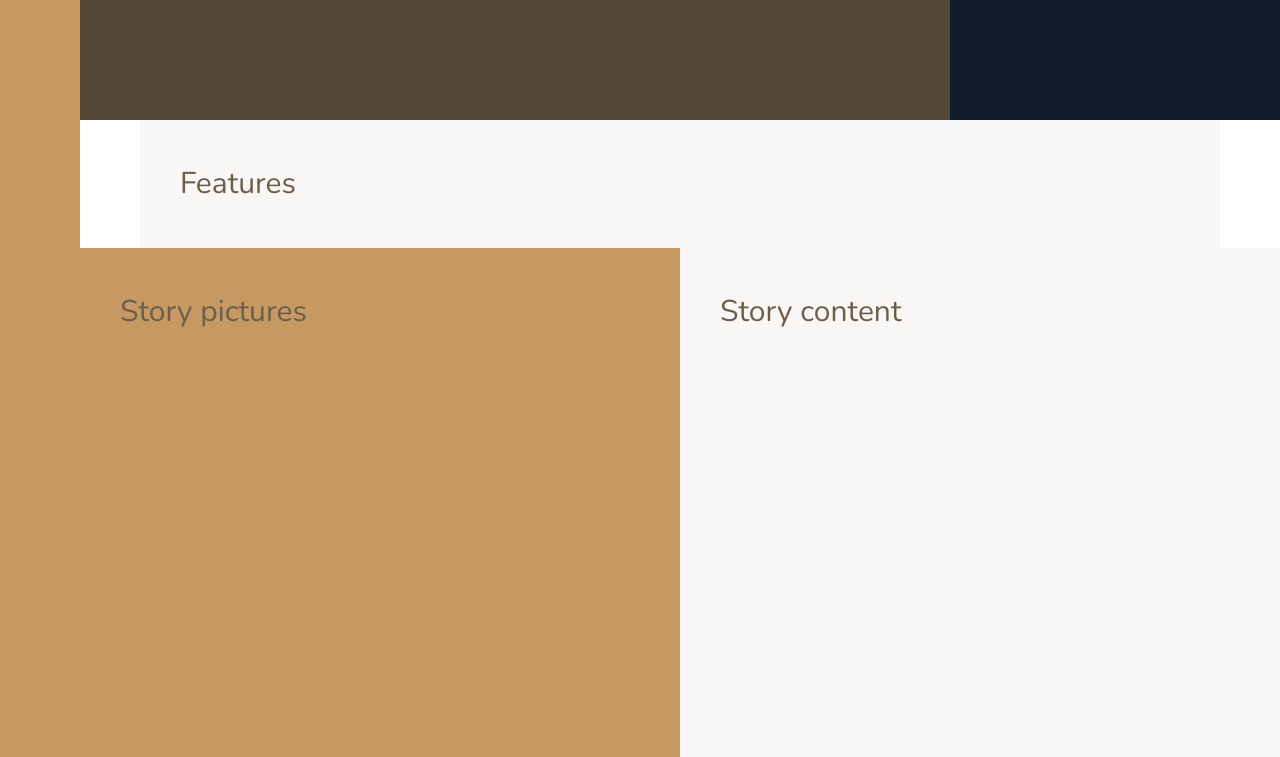
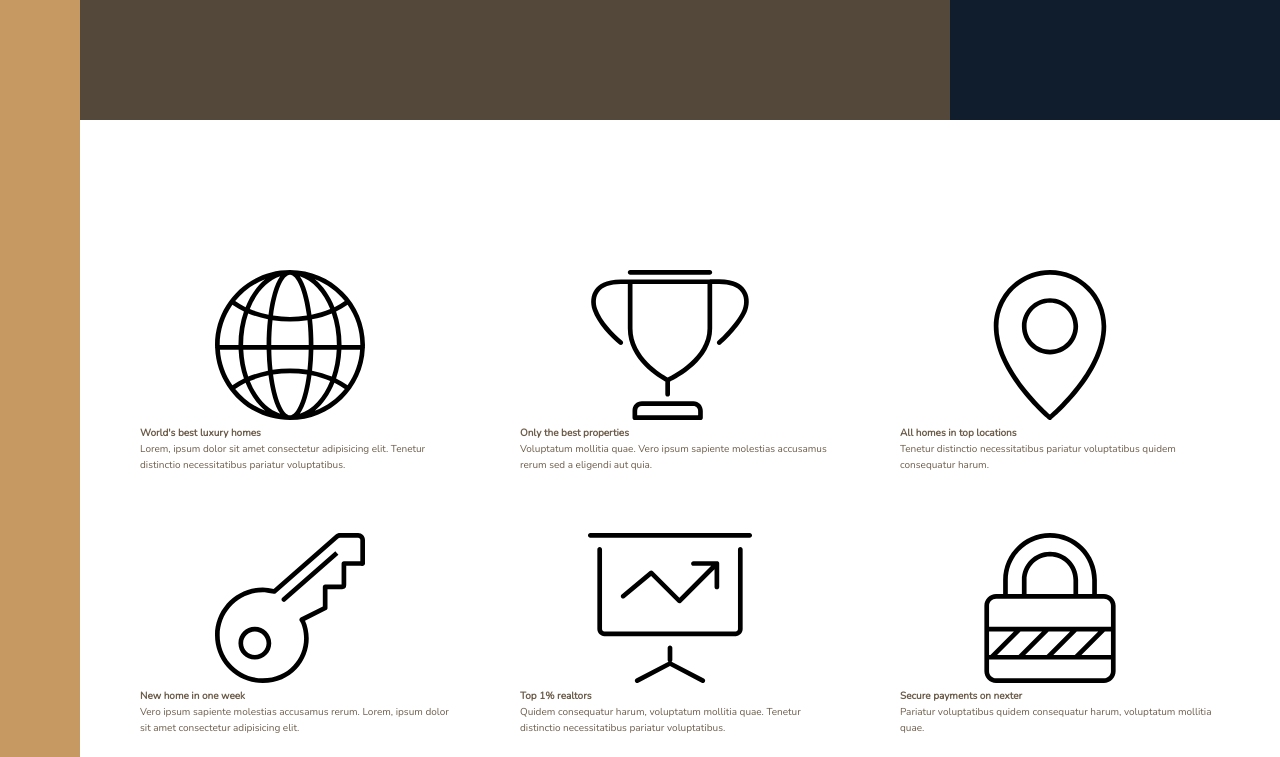
Before and after one commit to HajimeNoJosh/CSS-Nexter-Starter, a website: page index.html in a window 1280 px wide. Shown: the part 520-1277 px from the top of the page. Drawn offline with nearby package versions, Linux system fonts and the light colour scheme.

Commit message:
building the features section

```diff
--- a/index.html
+++ b/index.html
@@ -14,37 +14,106 @@
 </head>
 
 <body class="container">
+
+  <!-- Sidebar -->
   <div class="sidebar">
     Sidebar
   </div>
+
+  <!-- Header -->
 
   <header class="header">
     Header
   </header>
 
+  <!-- Top 3 realtors -->
+
   <div class="realtors">
     Top 3 realtors
   </div>
 
+  <!-- features section -->
+
   <section class="features">
-    Features
+    <!-- feature 1 -->
+    <div class="feature">
+      <svg class="feature__icon">
+        <use xlink:href='img/sprite.svg#icon-global'></use>
+      </svg>
+      <h4 class="heading-4">World's best luxury homes</h4>
+      <p class="feature__text">Lorem, ipsum dolor sit amet consectetur adipisicing elit. Tenetur distinctio necessitatibus pariatur voluptatibus.
+      </p>
+    </div>
+    <!-- feature 2 -->
+    <div class="feature">
+      <svg class="feature__icon">
+        <use xlink:href='img/sprite.svg#icon-trophy'></use>
+      </svg>
+      <h4 class="heading-4">Only the best properties</h4>
+      <p class="feature__text">Voluptatum mollitia quae. Vero ipsum sapiente molestias accusamus rerum sed a eligendi aut quia.</p>
+    </div>
+    <!-- feature 3 -->
+    <div class="feature">
+      <svg class="feature__icon">
+        <use xlink:href='img/sprite.svg#icon-map-pin'></use>
+      </svg>
+      <h4 class="heading-4">All homes in top locations</h4>
+      <p class="feature__text">Tenetur distinctio necessitatibus pariatur voluptatibus quidem consequatur harum.
+      </p>
+    </div>
+    <!-- feature 4 -->
+    <div class="feature">
+      <svg class="feature__icon">
+        <use xlink:href='img/sprite.svg#icon-key'></use>
+      </svg>
+      <h4 class="heading-4">New home in one week</h4>
+      <p class="feature__text">Vero ipsum sapiente molestias accusamus rerum. Lorem, ipsum dolor sit amet consectetur adipisicing elit.
+      </p>
+    </div>
+    <!-- feature 5 -->
+    <div class="feature">
+      <svg class="feature__icon">
+        <use xlink:href='img/sprite.svg#icon-presentation'></use>
+      </svg>
+      <h4 class="heading-4">Top 1% realtors</h4>
+      <p class="feature__text">Quidem consequatur harum, voluptatum mollitia quae. Tenetur distinctio necessitatibus pariatur voluptatibus.
+      </p>
+    </div>
+    <!-- feature 6 -->
+    <div class="feature">
+      <svg class="feature__icon">
+        <use xlink:href='img/sprite.svg#icon-lock'></use>
+      </svg>
+      <h4 class="heading-4">Secure payments on nexter</h4>
+      <p class="feature__text">Pariatur voluptatibus quidem consequatur harum, voluptatum mollitia quae.
+      </p>
+    </div>
   </section>
+
+  <!-- Story pictures -->
 
   <div class="story__pictures">
     Story pictures
   </div>
 
+  <!-- Story content -->
+
   <div class="story__content">
     Story content
   </div>
 
+  <!-- Home section -->
   <section class="homes">
     Homes
   </section>
 
+  <!-- Gallery section -->
+
   <section class="gallery">
     Gallery
   </section>
+
+  <!-- Footer -->
 
   <footer class="footer">
     Footer
--- a/sass/_base.scss
+++ b/sass/_base.scss
@@ -39,13 +39,7 @@ body {
   grid-template-rows: 80vh -webkit-min-content 40vw repeat(3, -webkit-min-content);
   grid-template-rows: 80vh min-content 40vw repeat(3, min-content);
   grid-template-columns:
-    [sidebar-start] 8rem [sidebar-end full-start] minmax(
-      6rem,
-      1fr
-    ) [center-start] repeat(8, [col-start] minmax(min-content, 14rem) [col-end])
+    [sidebar-start] 8rem [sidebar-end full-start] minmax(6rem, 1fr)
+    [center-start] repeat(8, [col-start] minmax(min-content, 14rem) [col-end])
     [center-end] minmax(6rem, 1fr) [full-end];
-  & > * {
-    padding: 40px;
-    font-size: 3rem;
-  }
 }
--- a/sass/_features.scss
+++ b/sass/_features.scss
@@ -1,4 +1,9 @@
 .features {
-  background-color: $color-grey-light-1;
   grid-column: center-start / center-end;
+
+  margin: 15rem 0;
+
+  display: grid;
+  grid-template-columns: repeat(3, 1fr);
+  grid-gap: 6rem;
 }
```
Also changed, not shown: css/style.css.
